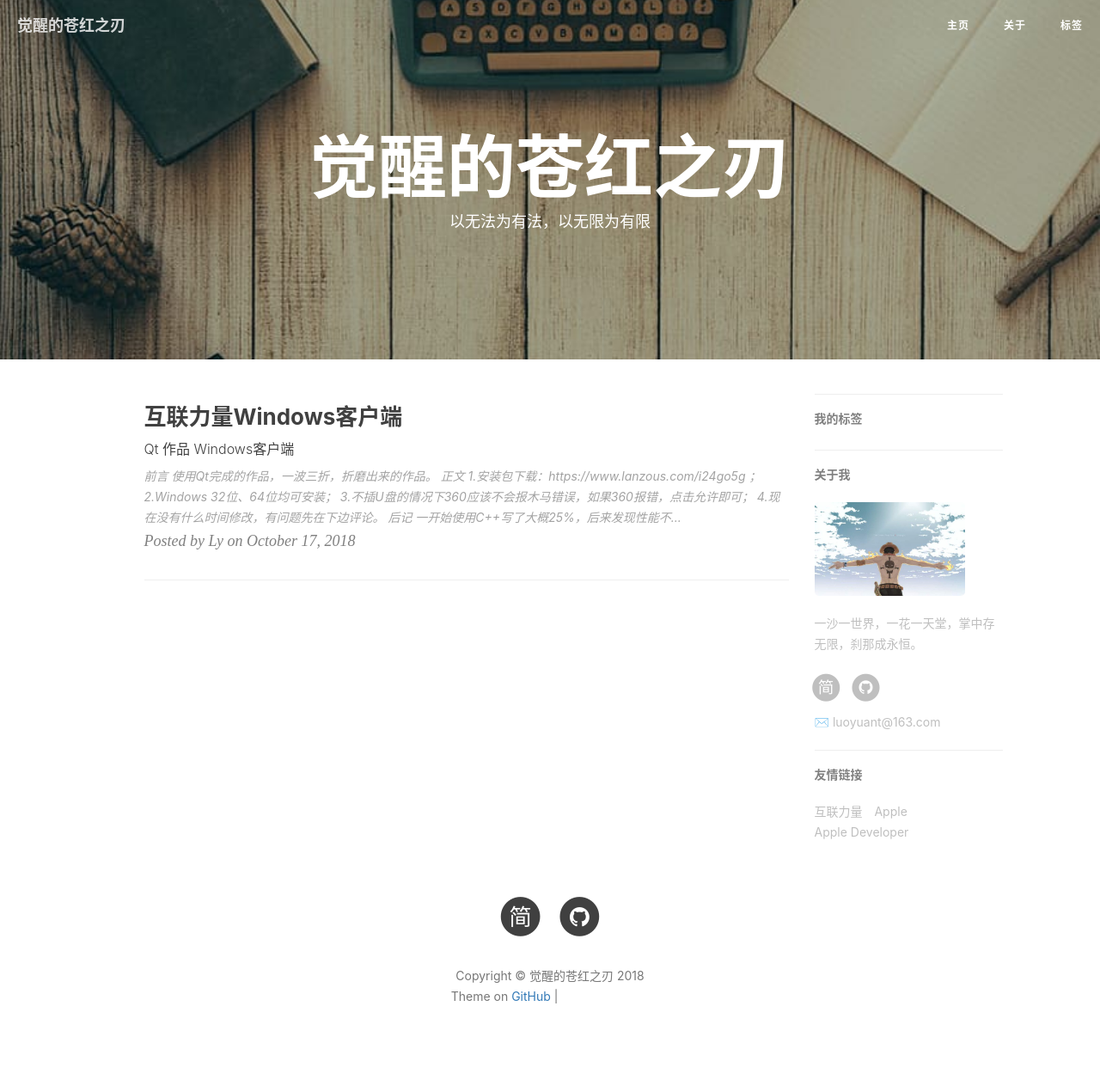
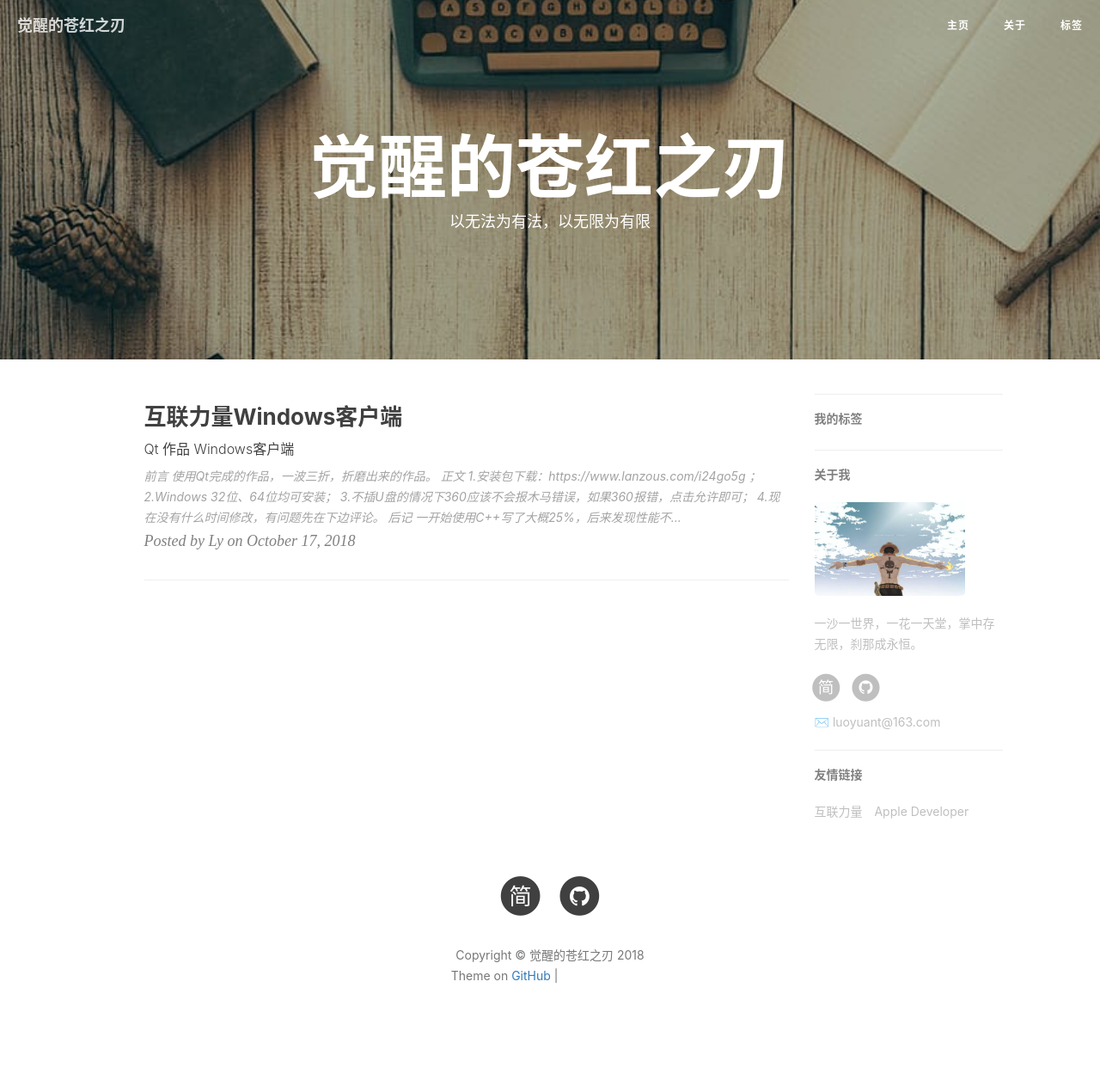
Before and after one commit to luoyuant/luoyuant.github.io, a Jekyll site: the page built from index.html, in a window 1280 px wide. Shown: the whole page at 86% size. Built offline with Jekyll 4.4.1, drawn with Linux system fonts in a browser that asks for light colours; nearby versions of some CDN libraries; the list of posts is cut into pages by our own code; comment, search, counter and statistics services are not loaded; after the commit the page ends 1239 px from its top, so only the background shows below that; grey boxes are pictures that could not be loaded.

Commit message:
Update _config.yml

```diff
--- a/_config.yml
+++ b/_config.yml
@@ -103,9 +103,6 @@ friends: [
         href: "https://www.f598.com/"
     },
     {
-        title: "Apple",
-        href: "https://apple.com"
-    },{
         title: "Apple Developer",
         href: "https://developer.apple.com/"
     }
```
